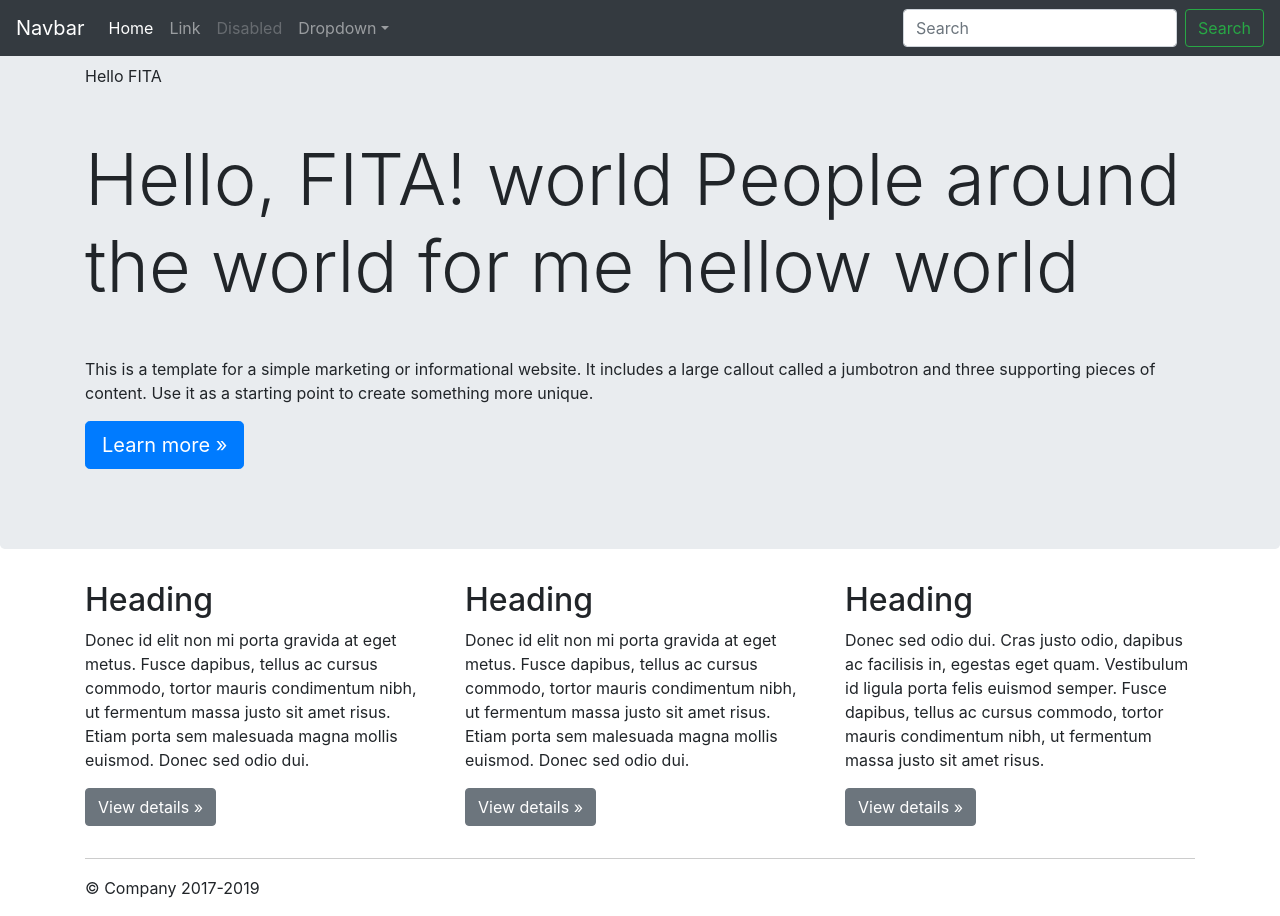
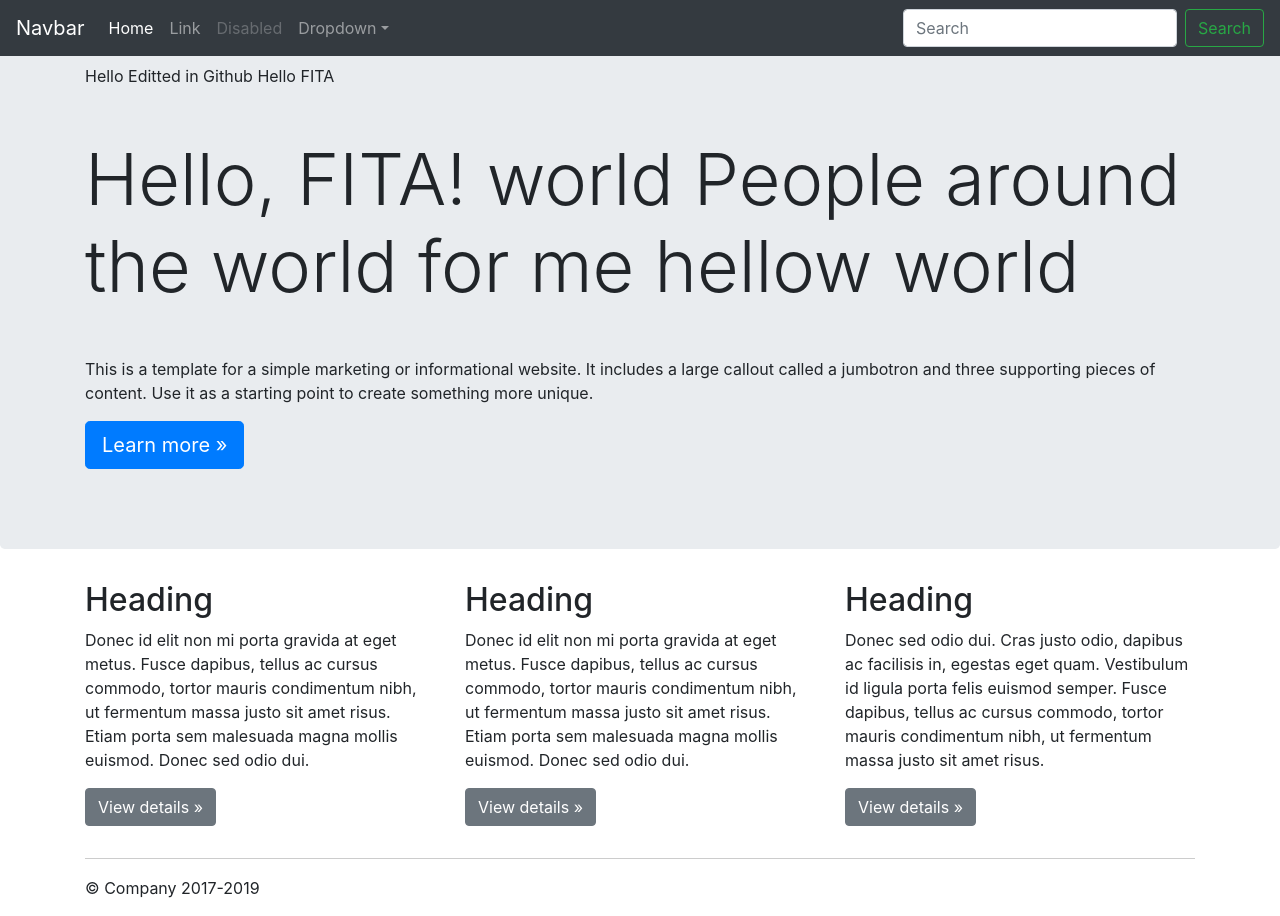
Before and after one commit to raji8884/fitasample-, a plain HTML site: page index.html in a window 1280 px wide. Drawn offline with nearby package versions, Linux system fonts and the light colour scheme.

Commit message:
Addded modifcation

```diff
--- a/index.html
+++ b/index.html
@@ -62,6 +62,7 @@
     <!-- Main jumbotron for a primary marketing message or call to action -->
     <div class="jumbotron">
       <div class="container">
+           <h>Hello Editted in Github </h>
         <h>Hello FITA </h>
         <h1 class="display-3">Hello, FITA! world People around the world for me hellow world </h1>
         <p>This is a template for a simple marketing or informational website. It includes a large callout called a jumbotron and three supporting pieces of content. Use it as a starting point to create something more unique.</p>
```
